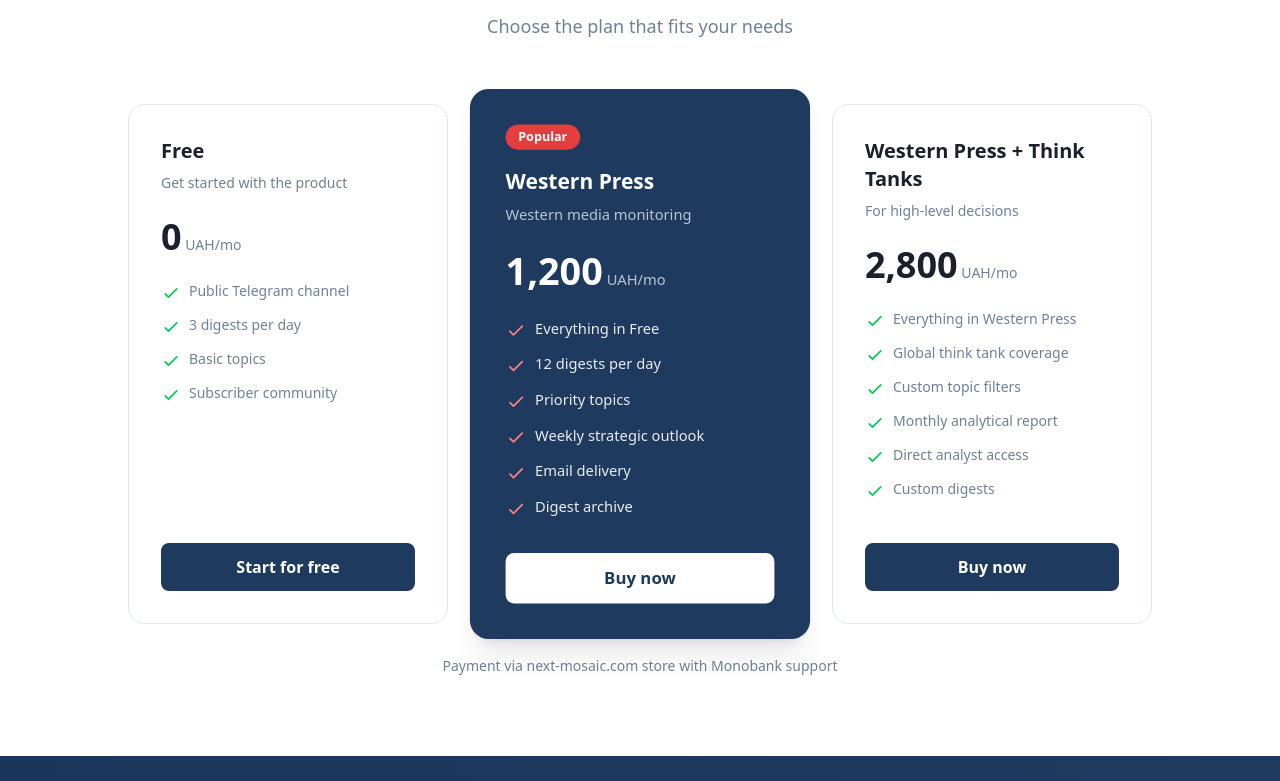
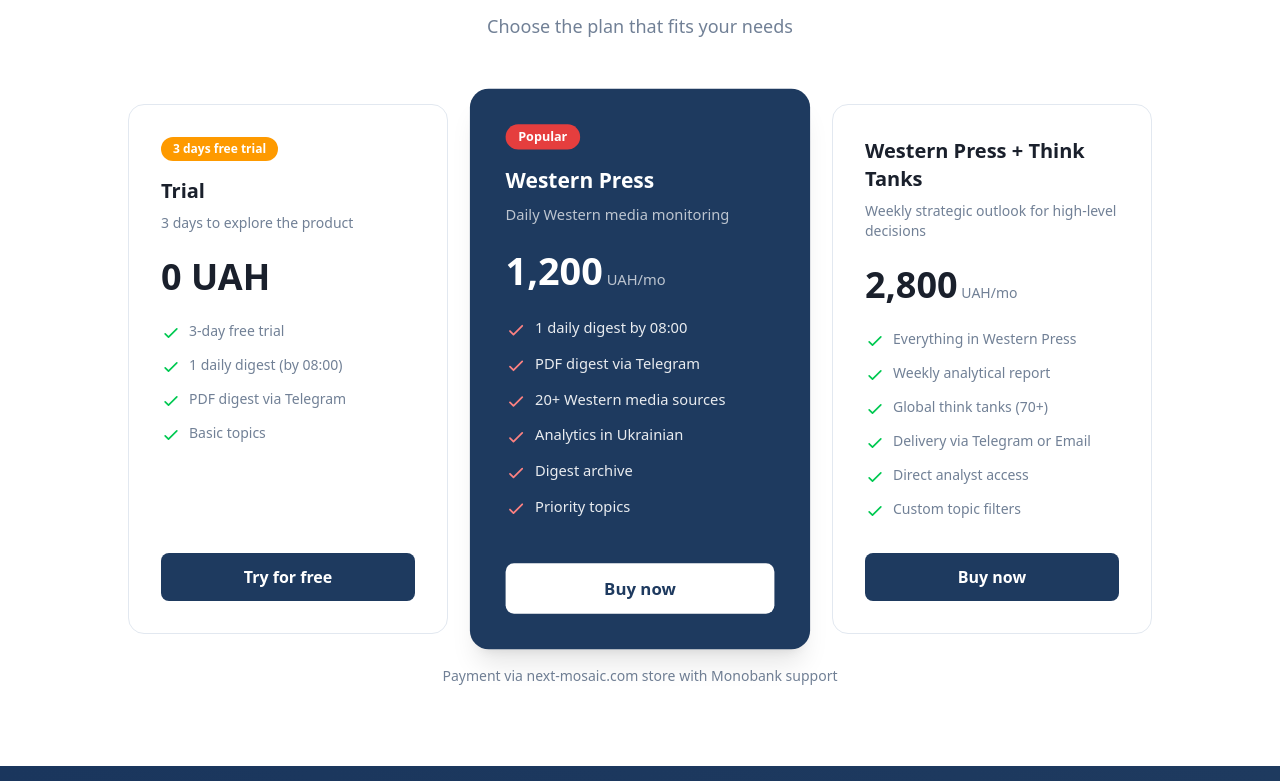
Before and after one commit to alexmazuka/insightradar-site, a Next.js app: page /en in a window 1280 px wide. Shown: the part 2139-2920 px from the top of the page. Built offline with nearby package versions, Linux system fonts and the light colour scheme.

Commit message:
Update pricing: Trial instead of Free, daily PDF digest, weekly report for Premium

```diff
--- a/messages/en.json
+++ b/messages/en.json
@@ -71,43 +71,44 @@
     "currency": "UAH",
     "popular": "Popular",
     "cta": "Buy now",
-    "ctaFree": "Start for free",
+    "ctaFree": "Try for free",
+    "trialNote": "3 days free trial",
     "storeNote": "Payment via next-mosaic.com store with Monobank support",
     "free": {
-      "name": "Free",
+      "name": "Trial",
       "price": "0",
-      "description": "Get started with the product",
+      "description": "3 days to explore the product",
       "features": [
-        "Public Telegram channel",
-        "3 digests per day",
-        "Basic topics",
-        "Subscriber community"
+        "3-day free trial",
+        "1 daily digest (by 08:00)",
+        "PDF digest via Telegram",
+        "Basic topics"
       ]
     },
     "pro": {
       "name": "Western Press",
       "price": "1,200",
-      "description": "Western media monitoring",
+      "description": "Daily Western media monitoring",
       "features": [
-        "Everything in Free",
-        "12 digests per day",
-        "Priority topics",
-        "Weekly strategic outlook",
-        "Email delivery",
-        "Digest archive"
+        "1 daily digest by 08:00",
+        "PDF digest via Telegram",
+        "20+ Western media sources",
+        "Analytics in Ukrainian",
+        "Digest archive",
+        "Priority topics"
       ]
     },
     "premium": {
       "name": "Western Press + Think Tanks",
       "price": "2,800",
-      "description": "For high-level decisions",
+      "description": "Weekly strategic outlook for high-level decisions",
       "features": [
         "Everything in Western Press",
-        "Global think tank coverage",
-        "Custom topic filters",
-        "Monthly analytical report",
+        "Weekly analytical report",
+        "Global think tanks (70+)",
+        "Delivery via Telegram or Email",
         "Direct analyst access",
-        "Custom digests"
+        "Custom topic filters"
       ]
     }
   },
--- a/messages/uk.json
+++ b/messages/uk.json
@@ -71,43 +71,44 @@
     "currency": "UAH",
     "popular": "Популярний",
     "cta": "Придбати",
-    "ctaFree": "Почати безкоштовно",
+    "ctaFree": "Спробувати безкоштовно",
+    "trialNote": "3 дні безкоштовно",
     "storeNote": "Оплата через магазин next-mosaic.com з підтримкою Monobank",
     "free": {
-      "name": "Free",
+      "name": "Trial",
       "price": "0",
-      "description": "Для знайомства з продуктом",
+      "description": "3 дні для знайомства з продуктом",
       "features": [
-        "Публічний Telegram-канал",
-        "3 дайджести на день",
-        "Базові теми",
-        "Спільнота підписників"
+        "Пробний період 3 дні",
+        "1 огляд на добу (до 08:00)",
+        "PDF-дайджест у Telegram",
+        "Базові теми"
       ]
     },
     "pro": {
       "name": "Західна преса",
       "price": "1 200",
-      "description": "Моніторинг західної преси",
+      "description": "Щоденний моніторинг західної преси",
       "features": [
-        "Все з Free",
-        "12 дайджестів на день",
-        "Пріоритетні теми",
-        "Щотижневий стратегічний огляд",
-        "Email-доставка",
-        "Архів дайджестів"
+        "1 огляд щодня до 08:00",
+        "PDF-дайджест у Telegram",
+        "20+ західних медіа-джерел",
+        "Аналітика українською мовою",
+        "Архів дайджестів",
+        "Пріоритетні теми"
       ]
     },
     "premium": {
       "name": "Західна преса + Think Tanks",
       "price": "2 800",
-      "description": "Для рішень високого рівня",
+      "description": "Щотижневий стратегічний огляд для рішень високого рівня",
       "features": [
         "Все з Західна преса",
-        "Аналітичні центри світу",
-        "Власні фільтри тем",
-        "Щомісячний аналітичний звіт",
+        "Щотижневий аналітичний звіт",
+        "Аналітичні центри світу (70+)",
+        "Доставка в Telegram або Email",
         "Прямий доступ до аналітика",
-        "Кастомні дайджести"
+        "Кастомні фільтри тем"
       ]
     }
   },
--- a/src/components/Pricing.tsx
+++ b/src/components/Pricing.tsx
@@ -38,6 +38,11 @@ export default function Pricing() {
                     {t("popular")}
                   </span>
                 )}
+                {tier === "free" && (
+                  <span className="inline-block bg-amber-500 text-white text-xs font-bold px-3 py-1 rounded-full mb-4 self-start">
+                    {t("trialNote")}
+                  </span>
+                )}
 
                 <h3 className={`text-xl font-bold mb-2 ${isPro ? "text-white" : "text-text"}`}>
                   {t(`${tier}.name`)}
@@ -47,12 +52,20 @@ export default function Pricing() {
                 </p>
 
                 <div className="mb-6">
+                  {tier === "free" ? (
+                    <span className="text-4xl font-bold text-text">
+                      {t(`${tier}.price`)} {t("currency")}
+                    </span>
+                  ) : (
+                    <>
                       <span className={`text-4xl font-bold ${isPro ? "text-white" : "text-text"}`}>
                         {t(`${tier}.price`)}
                       </span>
                       <span className={`text-sm ${isPro ? "text-white/70" : "text-text-muted"}`}>
                         {" "}{t("currency")}/{t("monthly")}
                       </span>
+                    </>
+                  )}
                 </div>
 
                 <ul className="space-y-3 mb-8 flex-1">
```
Lines whose indentation alone changed are shown as unchanged.
